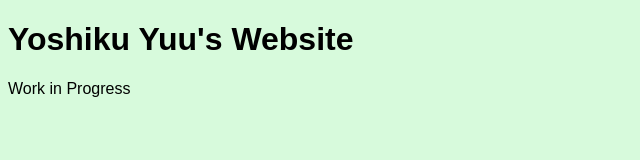
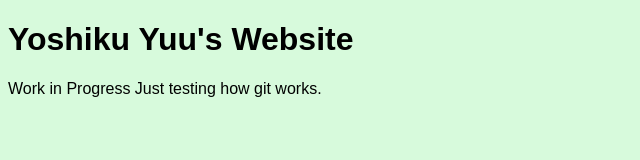
Before and after one commit to YoshikuYuu/YSK_Web, a plain HTML site: page index.html in a window 1280 px wide. Shown: the whole page, without its empty margins (0-640 px from the left). Drawn offline with Linux system fonts and the light colour scheme.

Commit message:
Test commit

```diff
--- a/index.html
+++ b/index.html
@@ -7,6 +7,8 @@
 
   <body>
     <h1>Yoshiku Yuu's Website</h1>
-    <p>Work in Progress</p>
+    <p>Work in Progress
+       Just testing how git works.
+    </p>
   </body>
 </html>
--- a/website_styles.css
+++ b/website_styles.css
@@ -28,3 +28,7 @@ body {
     width: 30%;
     margin-left: 10px;
 }
+
+
+
+dasfd
```
